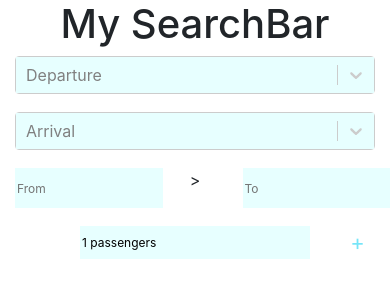
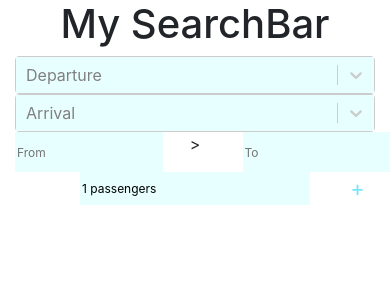
Before and after one commit to jmisiti42/searchBar, a React (Create React App) app: page / in a window 390 px wide. Shown: the top 300 px of the page. Built offline with nearby package versions, Linux system fonts and the light colour scheme; no server answers.

Commit message:
Updating some CSS

```diff
--- a/src/components/DatePicker.css
+++ b/src/components/DatePicker.css
@@ -34,9 +34,3 @@
 .InputFromTo-to .DayPickerInput-Overlay {
 	margin-left: -198px;
 }
-
-@media screen and (max-width : 640px) {
-	input {
-		font-size: 12px;
-	}
-}
--- a/src/index.css
+++ b/src/index.css
@@ -11,9 +11,10 @@ body {
 	padding: 0;
 }
 
-.marge {
+.margin {
 	margin-bottom: 18px;
 }
+
 input, .css-1hwfws3, .css-1wy0on6 {
 	background-color: rgb(231, 255, 255);
 	border: 0;
@@ -27,3 +28,9 @@ input {
 code {
 	font-family: source-code-pro, Menlo, Monaco, Consolas, "Courier New", monospace;
 }
+
+@media screen and (max-width : 640px) {
+	input {
+		font-size: 12px;
+	}
+}
```
